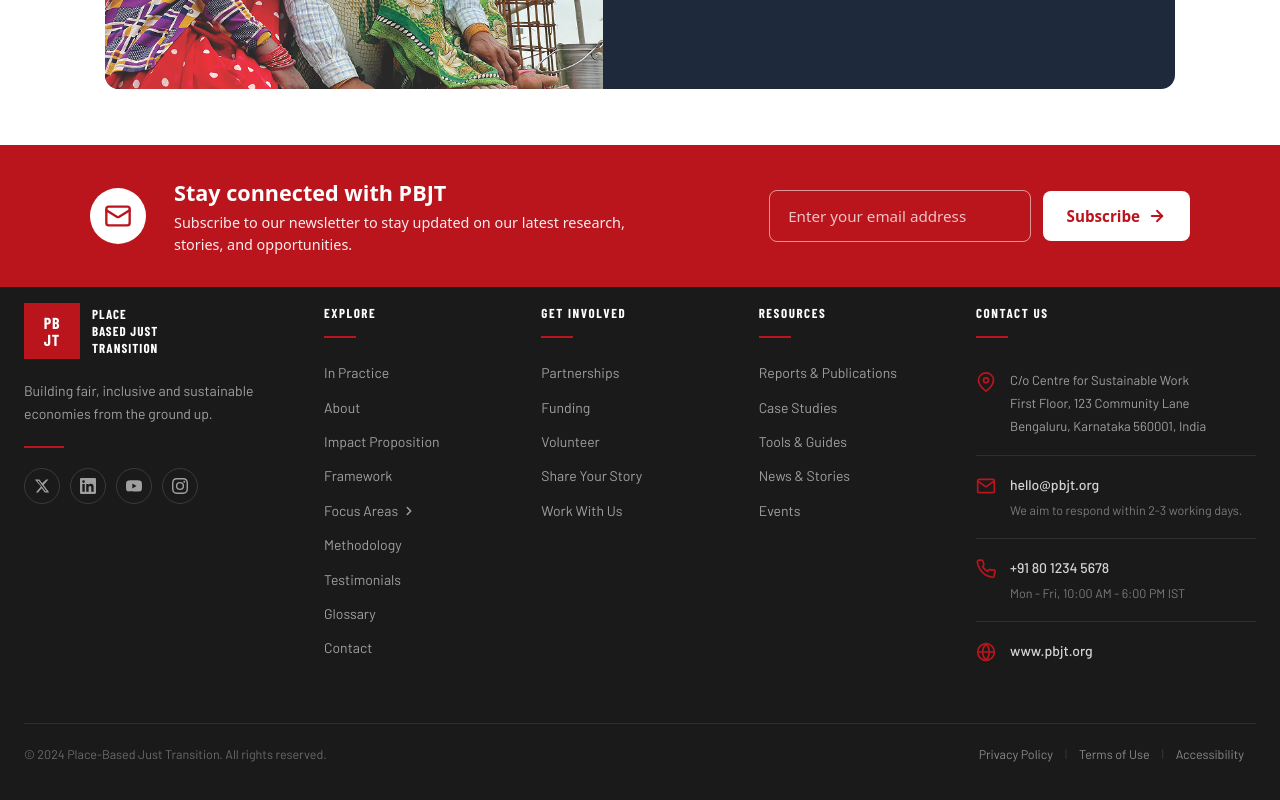
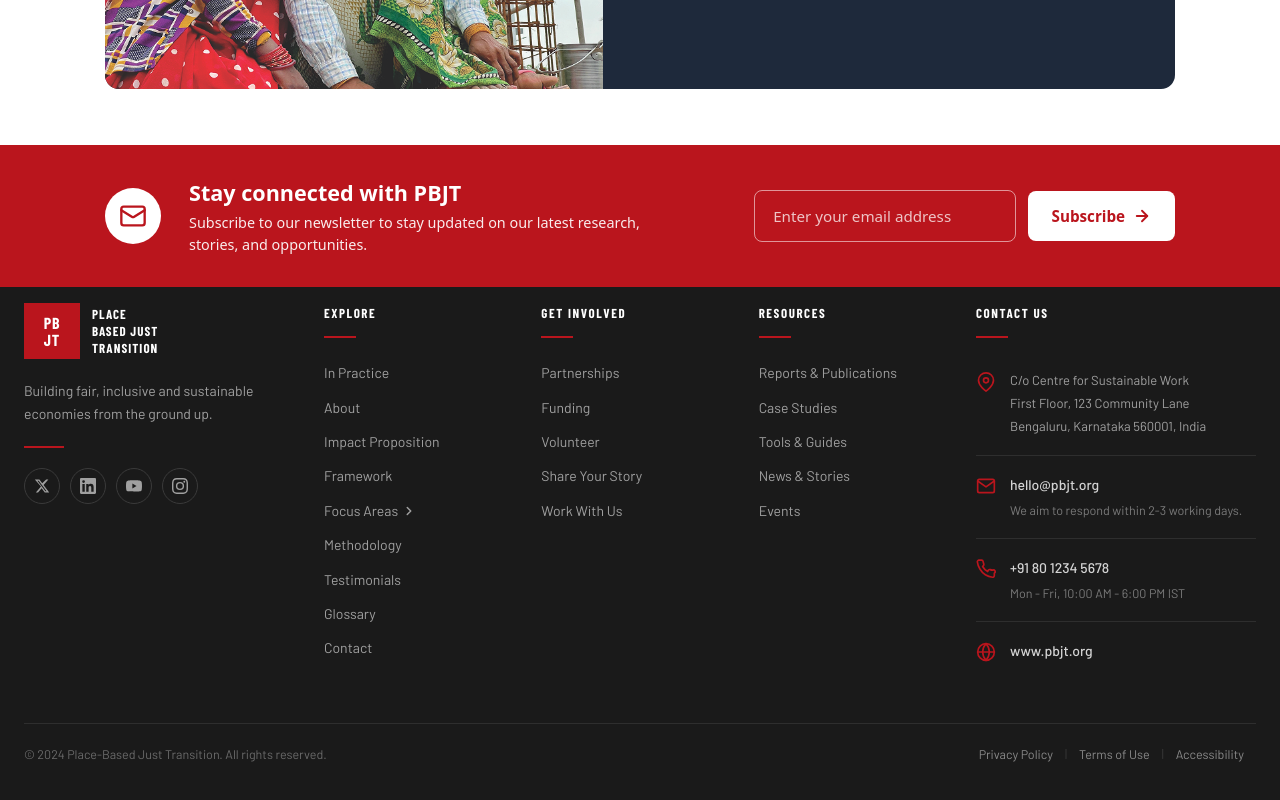
Before and after one commit to muhammed-bilal-uxd/new-pbjt-web-app, a Next.js app: page /in-practice in a window 1280 px wide. Shown: the part 2179-2979 px from the top of the page. Built offline with nearby package versions, Linux system fonts and the light colour scheme.

Commit message:
feat: news letter update
Signed-off-by: bilal <mail2muhammedbilal@gmail.com>

```diff
--- a/src/app/contact/Contact.module.css
+++ b/src/app/contact/Contact.module.css
@@ -443,12 +443,12 @@
 .newsletter {
   background: var(--pbjt-primary-color);
   color: #ffffff;
-  padding: 2.5rem 2rem;
+  padding: 2.5rem 0;
 }
 
 .newsletter-content {
-  max-width: 1200px;
-  margin: 0 auto;
+  /* max-width: 1200px;
+  margin: 0 auto; */
   display: flex;
   align-items: center;
   gap: 1.5rem;
@@ -572,7 +572,7 @@
   }
 
   .newsletter {
-    padding: 2rem 1.25rem;
+    padding: 2rem 0;
   }
 
   .newsletter-content {
--- a/src/app/contact/page.tsx
+++ b/src/app/contact/page.tsx
@@ -353,7 +353,7 @@ export default function Contact() {
 
       {/* Newsletter */}
       <section className={cn("newsletter")}>
-        <div className={cn("newsletter-content")}>
+        <div className={cn("newsletter-content center-content")}>
           <div className={cn("newsletter-icon")}>
             <Mail size={32} />
           </div>
--- a/src/app/glossary/Glossary.module.css
+++ b/src/app/glossary/Glossary.module.css
@@ -703,12 +703,12 @@
 .cta-banner {
   background: var(--pbjt-primary-color);
   color: #fff;
-  padding: 24px;
+  padding: 24px 0;
 }
 
 .cta-inner {
-  max-width: 1200px;
-  margin: 0 auto;
+  /* max-width: 1200px; */
+  /* margin: 0 auto; */
   display: flex;
   align-items: center;
   justify-content: space-between;
--- a/src/app/glossary/page.tsx
+++ b/src/app/glossary/page.tsx
@@ -396,7 +396,7 @@ export default function Glossary() {
 
       {/* CTA BANNER */}
       <section className={cn("cta-banner")}>
-        <div className={cn("cta-inner")}>
+        <div className={cn("cta-inner center-content")}>
           <div className={cn("cta-left")}>
             <div className={cn("cta-icon")}>
               <BookOpen size={26} />
--- a/src/app/in-practice/in-practice.module.css
+++ b/src/app/in-practice/in-practice.module.css
@@ -501,7 +501,7 @@
 .newsletterSection {
   background: var(--pbjt-primary-color);
   color: #ffffff;
-  padding: 2rem;
+  padding: 2rem 0;
 }
 
 .newsletterContent {
@@ -509,8 +509,8 @@
   grid-template-columns: auto 1fr auto;
   gap: 1.75rem;
   align-items: center;
-  max-width: 1100px;
-  margin: 0 auto;
+  /* max-width: 1100px; */
+  /* margin: 0 auto; */
 }
 
 .newsletterIconWrap {
--- a/src/app/in-practice/page.tsx
+++ b/src/app/in-practice/page.tsx
@@ -305,7 +305,7 @@ export default function PBJTInPractice() {
 
       {/* ===== Newsletter ===== */}
       <section className={styles.newsletterSection}>
-        <div className={styles.newsletterContent}>
+        <div className={styles.newsletterContent + " center-content"}>
           <span className={styles.newsletterIconWrap}>
             <MailIcon />
           </span>
```
